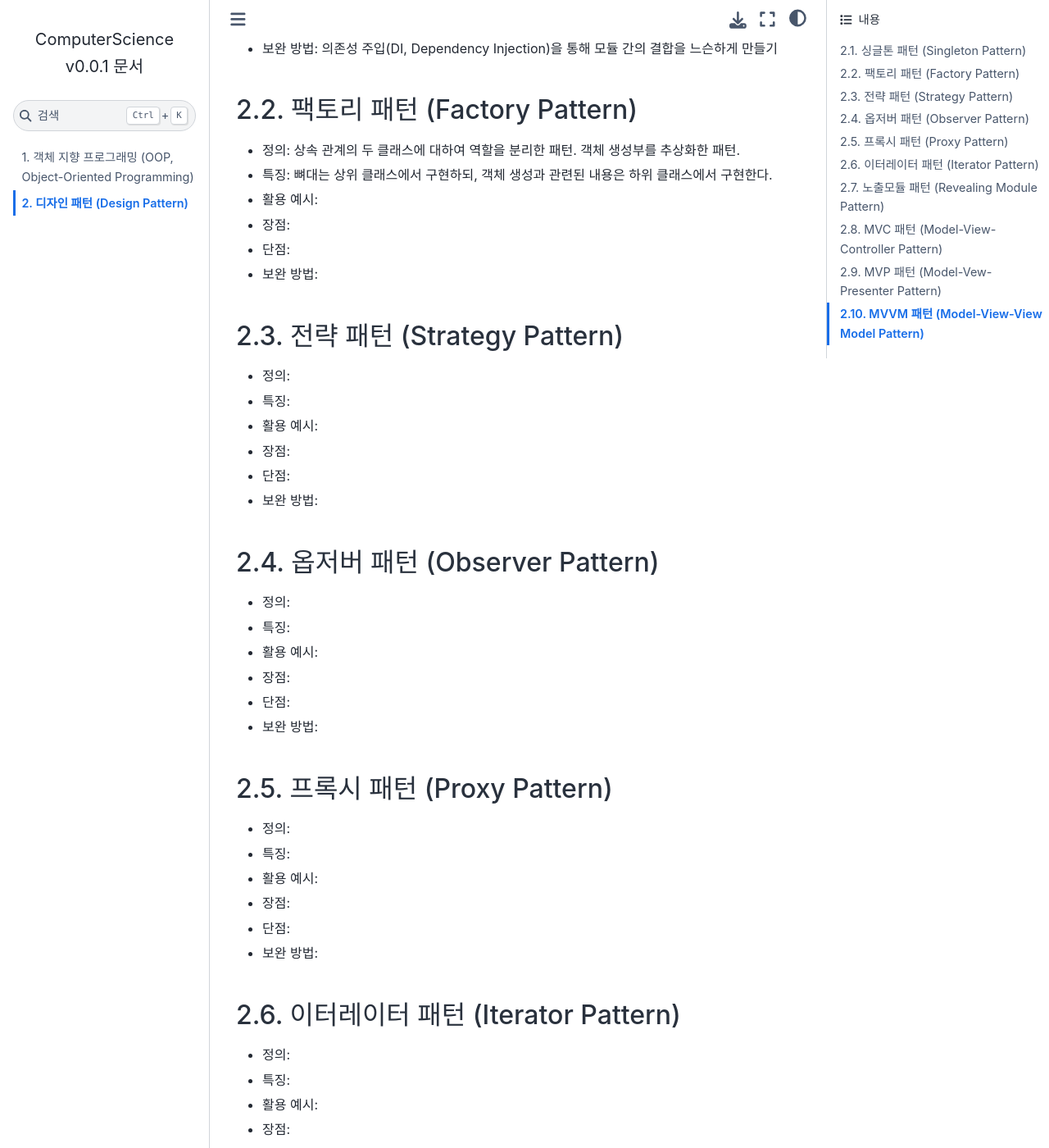
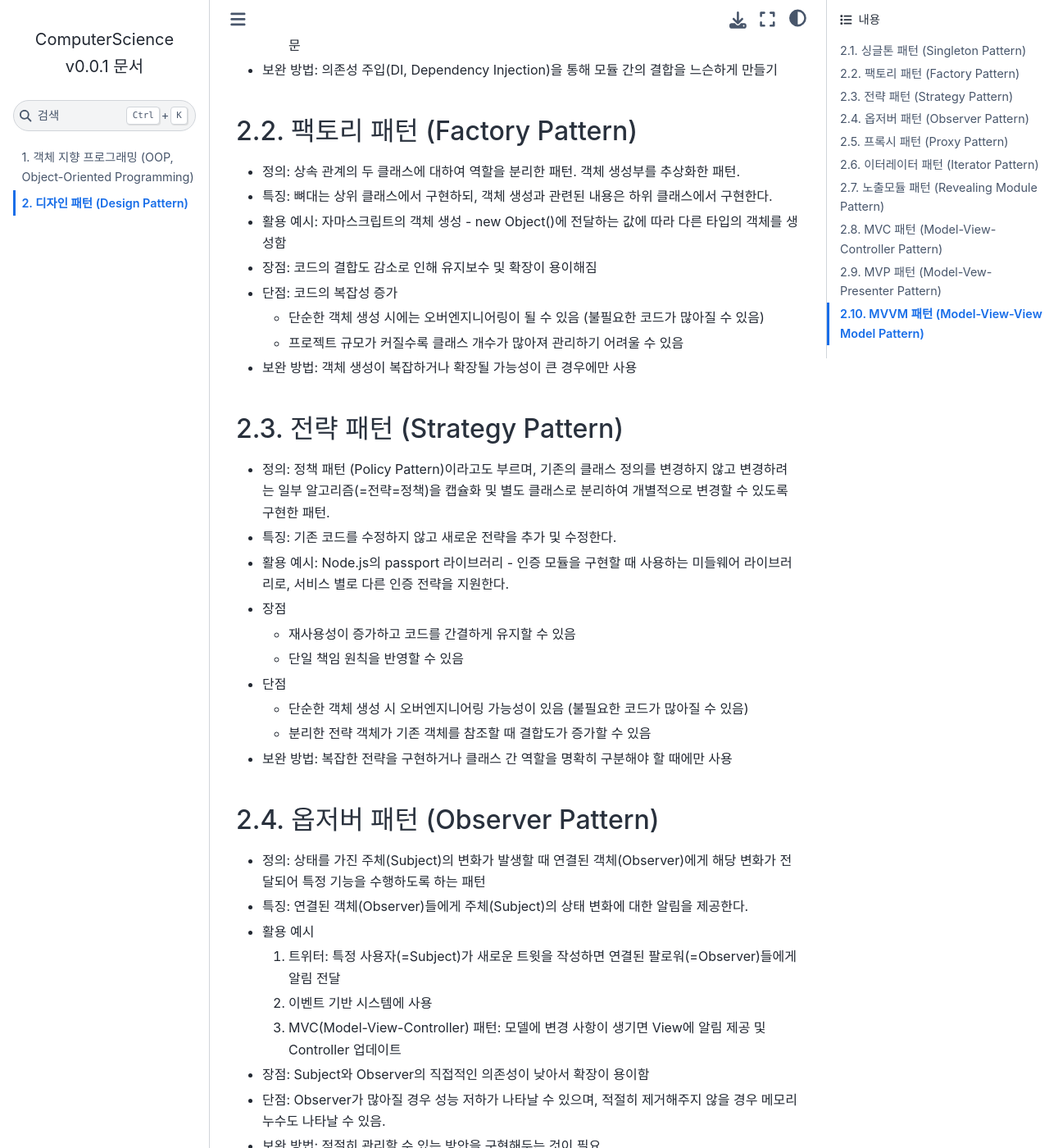
Before and after one commit to dev-hjJoo/ComputerScience, a Sphinx documentation site: the page built from source/DesignPattern.md, in a window 1280 px wide and 1400 px high, scrolled down 458 px. Shown: the whole window at 82% size. Built offline with Sphinx 7.4.7 and the Sphinx Book theme 1.1.4, drawn with Linux system fonts in a browser that asks for light colours; some of the changed text lies outside the part shown.

Commit message:
TIL/250224

```diff
--- a/source/DesignPattern.md
+++ b/source/DesignPattern.md
@@ -7,52 +7,67 @@
 * 활용 예시: 데이터베이스 연결 모듈
 * 장점: 인스턴스 생성 비용 감소
 * 단점
-    1. 의존성 증가
-    2. TDD (Test Driven Development) 불가
+    1. 의존성 증가 및 예측의 어려움: 객체를 전역적으로 공유하기 때문
+    2. TDD (Test Driven Development) 불가: 테스트마다 독립적인 인스턴스 생성이 불가하기 때문
 * 보완 방법: 의존성 주입(DI, Dependency Injection)을 통해 모듈 간의 결합을 느슨하게 만들기
 
 ## 팩토리 패턴 (Factory Pattern)
 * 정의: 상속 관계의 두 클래스에 대하여 역할을 분리한 패턴. 객체 생성부를 추상화한 패턴.
 * 특징: 뼈대는 상위 클래스에서 구현하되, 객체 생성과 관련된 내용은 하위 클래스에서 구현한다.
-* 활용 예시:
-* 장점:
-* 단점:
-* 보완 방법:
+* 활용 예시: 자마스크립트의 객체 생성 - new Object()에 전달하는 값에 따라 다른 타입의 객체를 생성함
+* 장점: 코드의 결합도 감소로 인해 유지보수 및 확장이 용이해짐
+* 단점: 코드의 복잡성 증가
+    * 단순한 객체 생성 시에는 오버엔지니어링이 될 수 있음 (불필요한 코드가 많아질 수 있음)
+    * 프로젝트 규모가 커질수록 클래스 개수가 많아져 관리하기 어려울 수 있음
+* 보완 방법: 객체 생성이 복잡하거나 확장될 가능성이 큰 경우에만 사용
 
 ## 전략 패턴 (Strategy Pattern)
-* 정의:
-* 특징:
-* 활용 예시:
-* 장점:
-* 단점:
-* 보완 방법:
+* 정의: 정책 패턴 (Policy Pattern)이라고도 부르며, 기존의 클래스 정의를 변경하지 않고 변경하려는 일부 알고리즘(=전략=정책)을 캡슐화 및 별도 클래스로 분리하여 개별적으로 변경할 수 있도록 구현한 패턴.
+* 특징: 기존 코드를 수정하지 않고 새로운 전략을 추가 및 수정한다.
+* 활용 예시: Node.js의 passport 라이브러리 - 인증 모듈을 구현할 때 사용하는 미들웨어 라이브러리로, 서비스 별로 다른 인증 전략을 지원한다.
+* 장점
+    * 재사용성이 증가하고 코드를 간결하게 유지할 수 있음
+    * 단일 책임 원칙을 반영할 수 있음
+* 단점
+    * 단순한 객체 생성 시 오버엔지니어링 가능성이 있음 (불필요한 코드가 많아질 수 있음)
+    * 분리한 전략 객체가 기존 객체를 참조할 때 결합도가 증가할 수 있음
+* 보완 방법: 복잡한 전략을 구현하거나 클래스 간 역할을 명확히 구분해야 할 때에만 사용
 
 
 ## 옵저버 패턴 (Observer Pattern)
-* 정의:
-* 특징:
-* 활용 예시:
-* 장점:
-* 단점:
-* 보완 방법:
+* 정의: 상태를 가진 주체(Subject)의 변화가 발생할 때 연결된 객체(Observer)에게 해당 변화가 전달되어 특정 기능을 수행하도록 하는 패턴
+* 특징: 연결된 객체(Observer)들에게 주체(Subject)의 상태 변화에 대한 알림을 제공한다.
+* 활용 예시
+    1. 트위터: 특정 사용자(=Subject)가 새로운 트윗을 작성하면 연결된 팔로워(=Observer)들에게 알림 전달
+    2. 이벤트 기반 시스템에 사용
+    3. MVC(Model-View-Controller) 패턴: 모델에 변경 사항이 생기면 View에 알림 제공 및 Controller 업데이트
+* 장점: Subject와 Observer의 직접적인 의존성이 낮아서 확장이 용이함
+* 단점: Observer가 많아질 경우 성능 저하가 나타날 수 있으며, 적절히 제거해주지 않을 경우 메모리 누수도 나타날 수 있음.
+* 보완 방법: 적절히 관리할 수 있는 방안을 구현해두는 것이 필요
 
 
 ## 프록시 패턴 (Proxy Pattern)
-* 정의:
-* 특징:
-* 활용 예시:
-* 장점:
-* 단점:
-* 보완 방법:
+* 정의
+    * 프록시 객체: 어떤 대상의 기본 동작을 가로챌 수 있는 객체
+    * 프록시 패턴: 어떠한 대상 객체에 대하여 접근에 대한 흐름을 가로채 접근을 필터링하거나 수정하는 등의 역할을 수행하는 계층을 추가한 패턴
+    * 프록시 서버: 서버와 클라이언트 사이에서, 클라이언트가 다른 네트워크 서비스에 간접적으로 접속할 수 있게 해 주는 시스템이나 프로그램을 의미
+* 특징: 대상 객체에 대한 접근을 제어하기 위하여 프록시 객체를 통해 접근하도록 하는 방식
+* 활용 예시: nginx - 주로 Node.js 서버 앞단의 프록시 서버로 활용하여 버퍼 오버플로우 취약점 예방 및 보안 강화
+* 장점: 원본 객체의 수정 없이 새로운 기능을 추가하거나 원본 객체 호출 시 발생할 수 있는 문제를 예방할 수 있음.
+* 단점
+    * 객체 간 복잡성 증가
+    * 프록시가 원본 객체의 동작을 감추기 때문에 디버깅이 어려울 수 있음
+    * 모든 요청이 프록시를 거치므로 잘못 사용할 경우 성능 저하 발생 가능
+* 보완 방법: 필요한 경우에만 적절히 활용
 
 
 ## 이터레이터 패턴 (Iterator Pattern)
-* 정의:
-* 특징:
+* 정의: 이터레이터를 사용하여 컬렉션의 요소들에 접근하는 디자인 패턴
+* 특징: 자료구조와는 상관없이 이터레이터라는 하나의 인터페이스로 순회 가능하다.
 * 활용 예시:
-* 장점:
-* 단점:
-* 보완 방법:
+* 장점: 서로 다른 자료구조에 대해서도 일관된 인터페이스를 이용하여 순회 가능하여 내부 구조를 숨길 수 있음 (캡슐화)
+* 단점: 단순 반복문에 비해 속도나 성능이 저하될 수 있음
+* 보완 방법: 필요한 경우에만 적절히 활용
 
 
 ## 노출모듈 패턴 (Revealing Module Pattern)
--- a/source/index.rst
+++ b/source/index.rst
@@ -4,7 +4,7 @@ Computer Science
 
 
 .. toctree::
-   :maxdepth: 2
+   :maxdepth: 1
    :numbered:
 
    OOP.md
```
